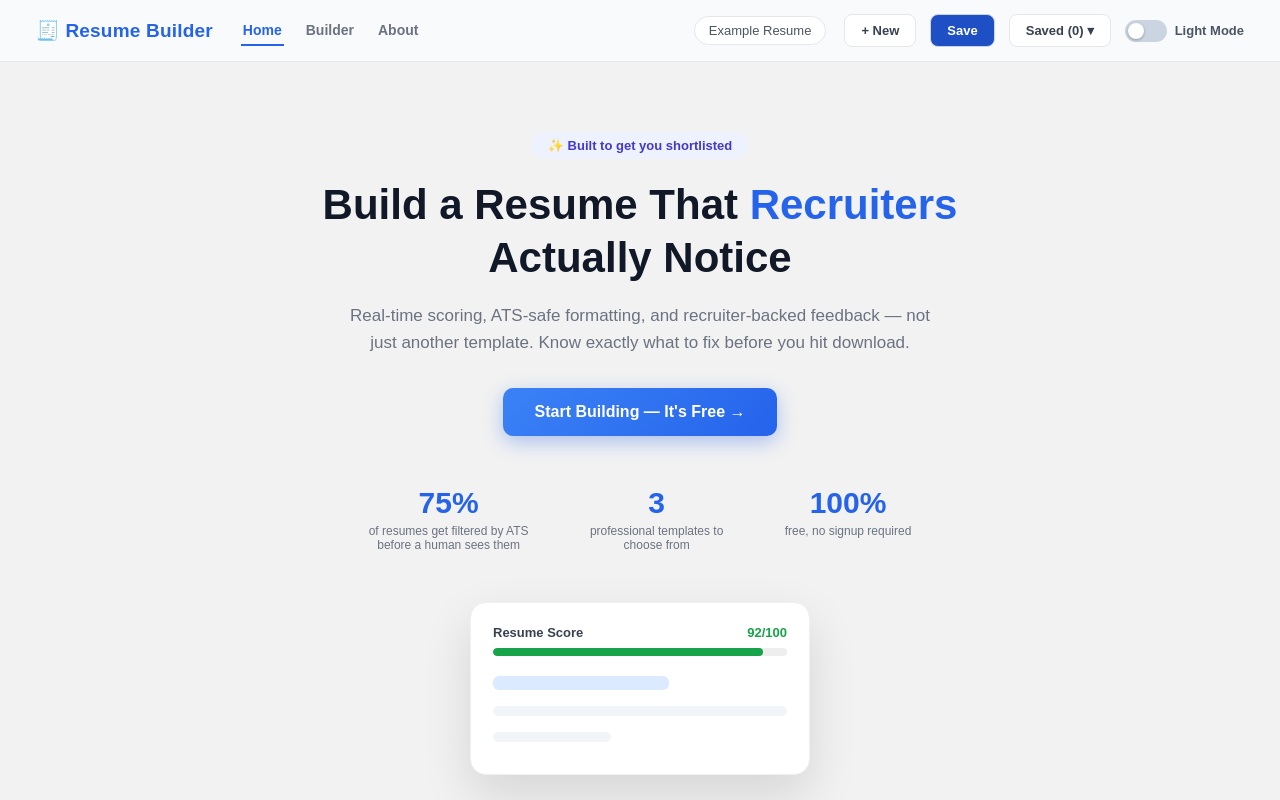
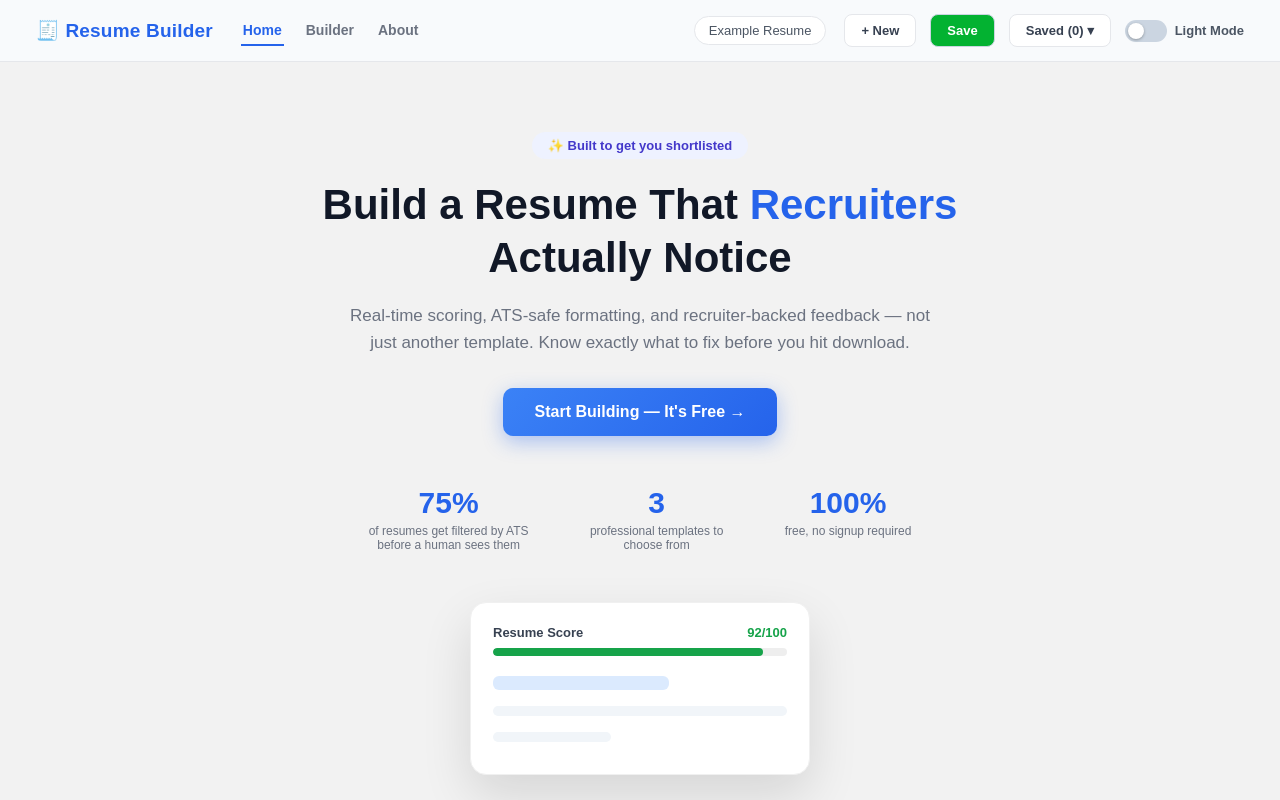
Before and after one commit to MohdIrfan1006/Resume-builder, a React (Vite) app: page / in a window 1280 px wide. In both pictures the pointer is over the button "Save". Shown: the top 800 px of the page. Built offline with nearby package versions, Linux system fonts and the light colour scheme.

Commit message:
Update primary navbar button hover color to enhance visual feedback

```diff
--- a/src/App.css
+++ b/src/App.css
@@ -676,7 +676,7 @@ body {
 }
 
 .navbar-btn-primary:hover {
-  background: #1e4fc4;
+  background: #03b231;
 }
 
 .navbar-dropdown-wrapper {
```
